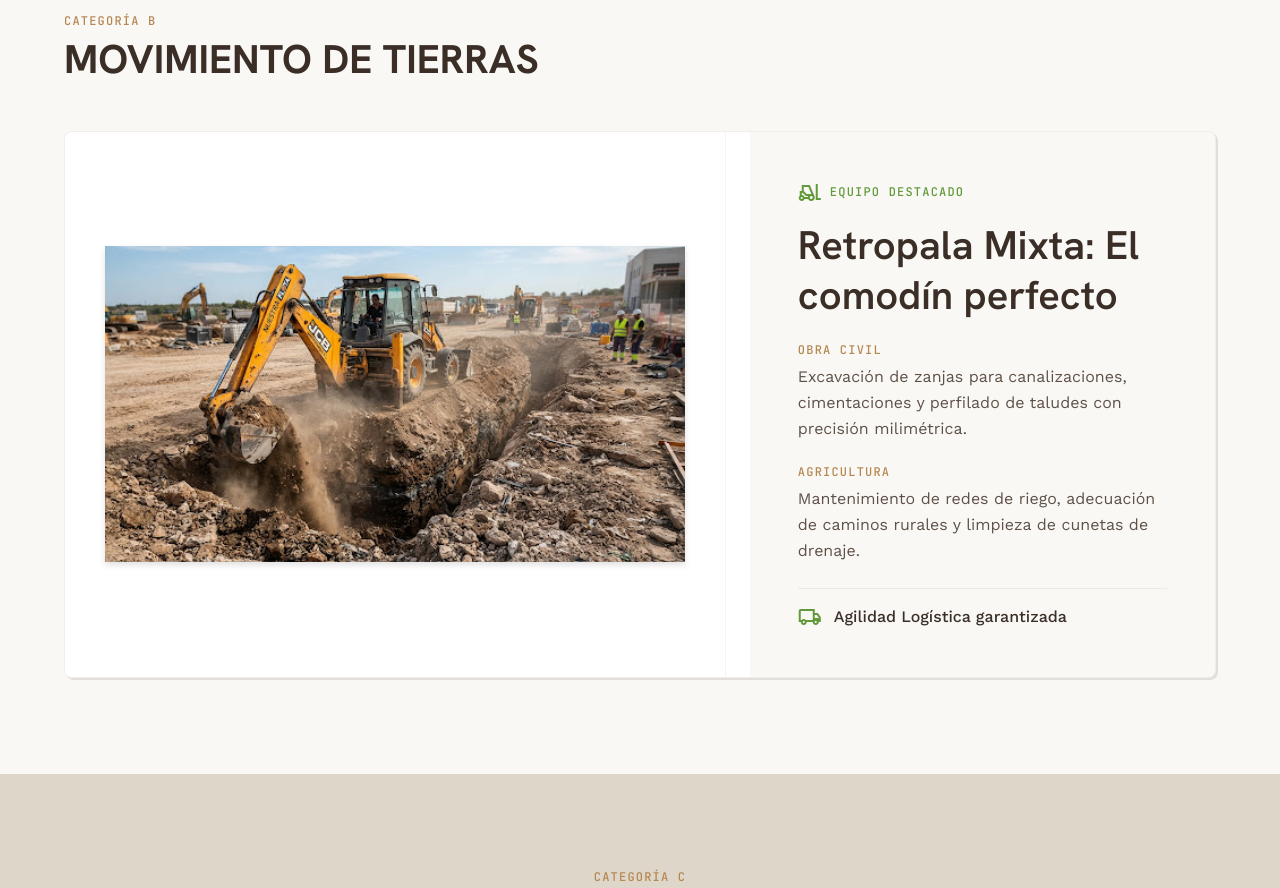
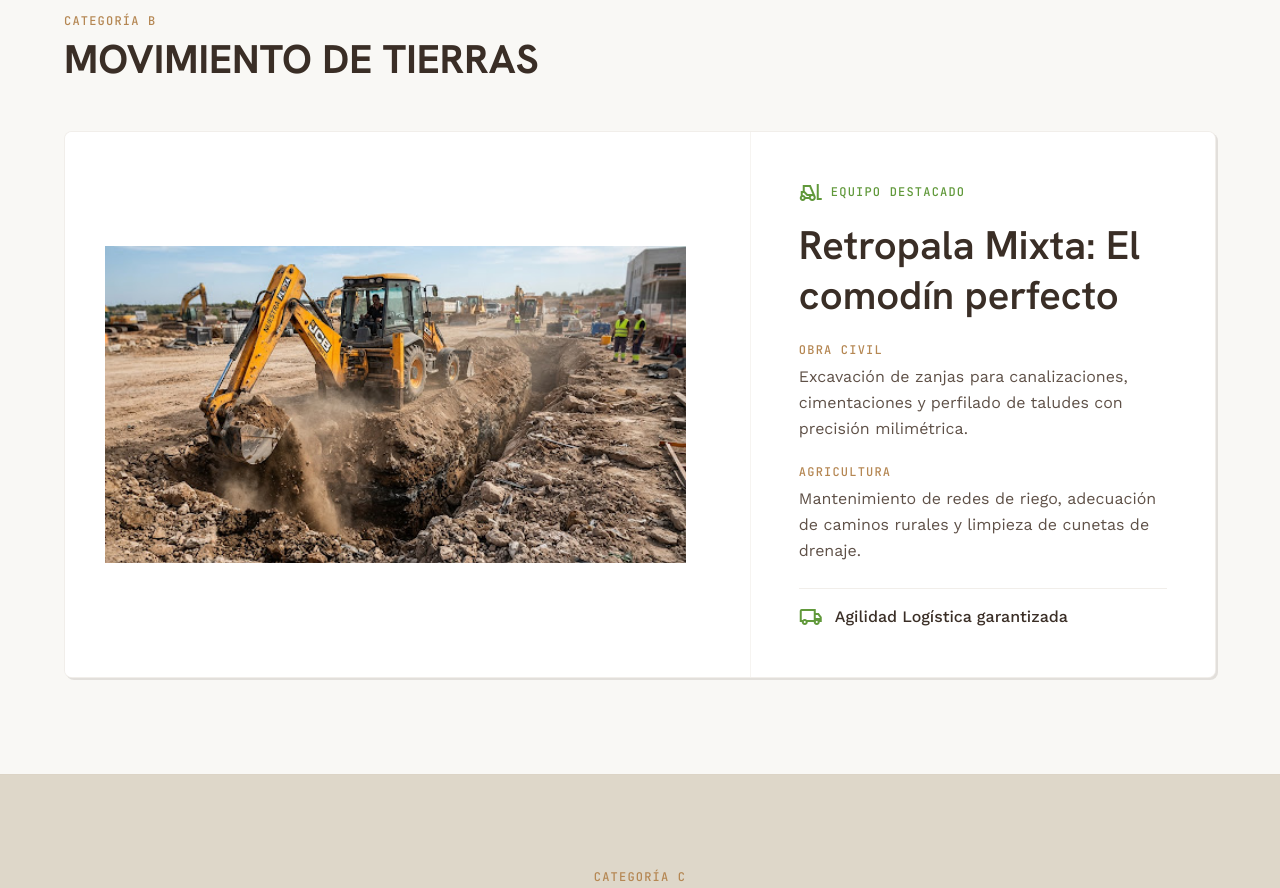
Before and after one commit to jimenezabadalex/Quintanamur-web, an Astro site: page /maquinaria in a window 1280 px wide. Shown: the part 2060-2948 px from the top of the page. Built offline with nearby package versions, Linux system fonts and the light colour scheme; Astro itself is replaced by a stand-in of ours.

Commit message:
fix(maquinaria): eliminar bordes y sombras artificiales de retropala-trinity

```diff
--- a/src/pages/maquinaria.astro
+++ b/src/pages/maquinaria.astro
@@ -154,15 +154,15 @@ import Layout from '../layouts/Layout.astro';
       </h2>
     </div>
     <div class="grid grid-cols-1 lg:grid-cols-12 gap-gutter bg-surface-container-lowest border border-outline-variant/30 rounded-lg overflow-hidden sharp-shadow">
-      <div class="lg:col-span-7 bg-white flex items-center justify-center p-6 sm:p-8 lg:p-10 relative overflow-hidden border-b lg:border-b-0 lg:border-r border-outline-variant/20 min-h-[300px] lg:min-h-[440px]">
+      <div class="lg:col-span-7 bg-surface-container-lowest flex items-center justify-center p-6 sm:p-8 lg:p-10 relative overflow-hidden min-h-[300px] lg:min-h-[440px]">
         <img
           alt="Retropala Mixta Caterpillar 432 en vista completa"
-          class="w-full h-full max-h-[420px] object-contain drop-shadow-md hover:scale-105 transition-transform duration-500"
+          class="w-full h-full max-h-[420px] object-contain mix-blend-multiply hover:scale-105 transition-transform duration-500"
           src="/images/maquinaria/retropala-trinity.webp"
           loading="lazy"
         />
       </div>
-      <div class="lg:col-span-5 p-8 lg:p-12 flex flex-col justify-center bg-surface-bright">
+      <div class="lg:col-span-5 p-8 lg:p-12 flex flex-col justify-center bg-surface-container-lowest border-t lg:border-t-0 lg:border-l border-outline-variant/20">
         <div class="inline-flex items-center gap-2 text-primary font-label-caps text-label-caps mb-4">
           <span class="material-symbols-outlined text-xl">forklift</span>
           EQUIPO DESTACADO
```
